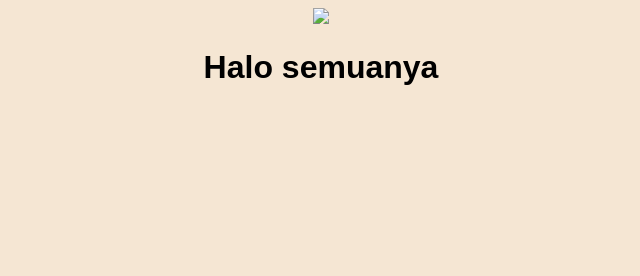
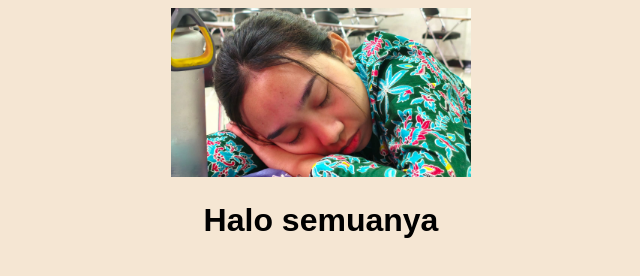
Before and after one commit to caturajaibbangbang-eng/halodogg, a website: page public/index.html in a window 1280 px wide. Shown: the whole page, without its empty margins (319-959 px from the left). Drawn offline with Linux system fonts and the light colour scheme.

Commit message:
tambah gambar

```diff
--- a/public/index.html
+++ b/public/index.html
@@ -19,7 +19,7 @@
   }
 </style>
 
-<body><img src="/images/kopi.jpg" width="300">
+<body><img src="/images/kopi.jpeg" width="300">
 
   <h1> Halo semuanya </h1>
 </body>
```
